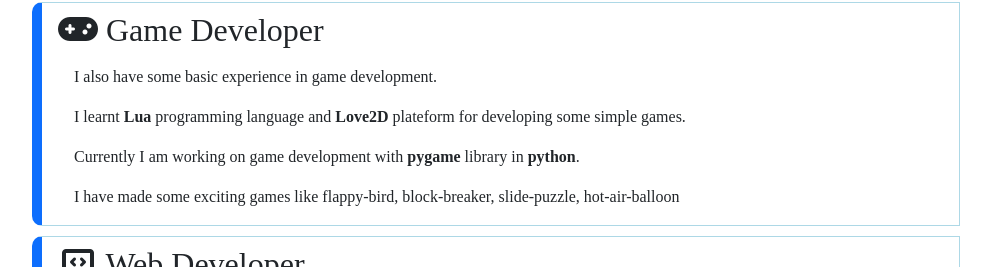
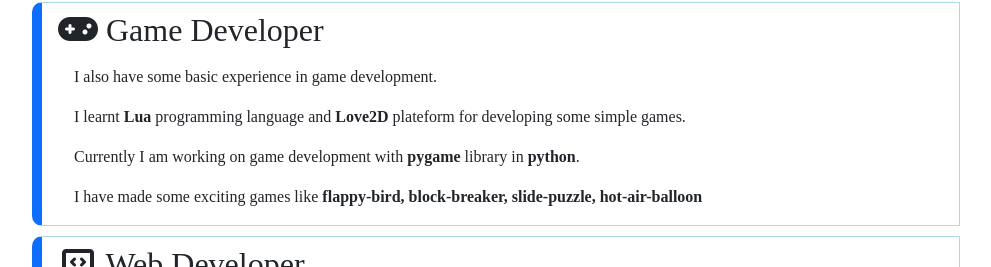
Before and after one commit to Rishikesh-kumar-7258/portfolio_, a plain HTML site: page index.html in a window 1280 px wide. Shown: the part 919-1186 px from the top of the page, without its empty margins (272-1263 px from the left). Drawn offline with nearby package versions, Linux system fonts and the light colour scheme.

Commit message:
Made some changes

```diff
--- a/index.html
+++ b/index.html
@@ -76,7 +76,7 @@
                     <li class="list-group-item">I learnt <strong>Lua</strong> programming language and <strong>Love2D</strong>  plateform for developing
                         some simple games.</li>
                     <li class="list-group-item">Currently I am working on game development with <strong>pygame</strong> library in <strong>python</strong>.</li>
-                    <li class="list-group-item">I have made some exciting games like flappy-bird, block-breaker, slide-puzzle, hot-air-balloon</li>
+                    <li class="list-group-item">I have made some exciting games like <strong>flappy-bird, block-breaker, slide-puzzle, hot-air-balloon</strong></li>
                 </ul>
             </li>
             <li class="list-group-item">
```
